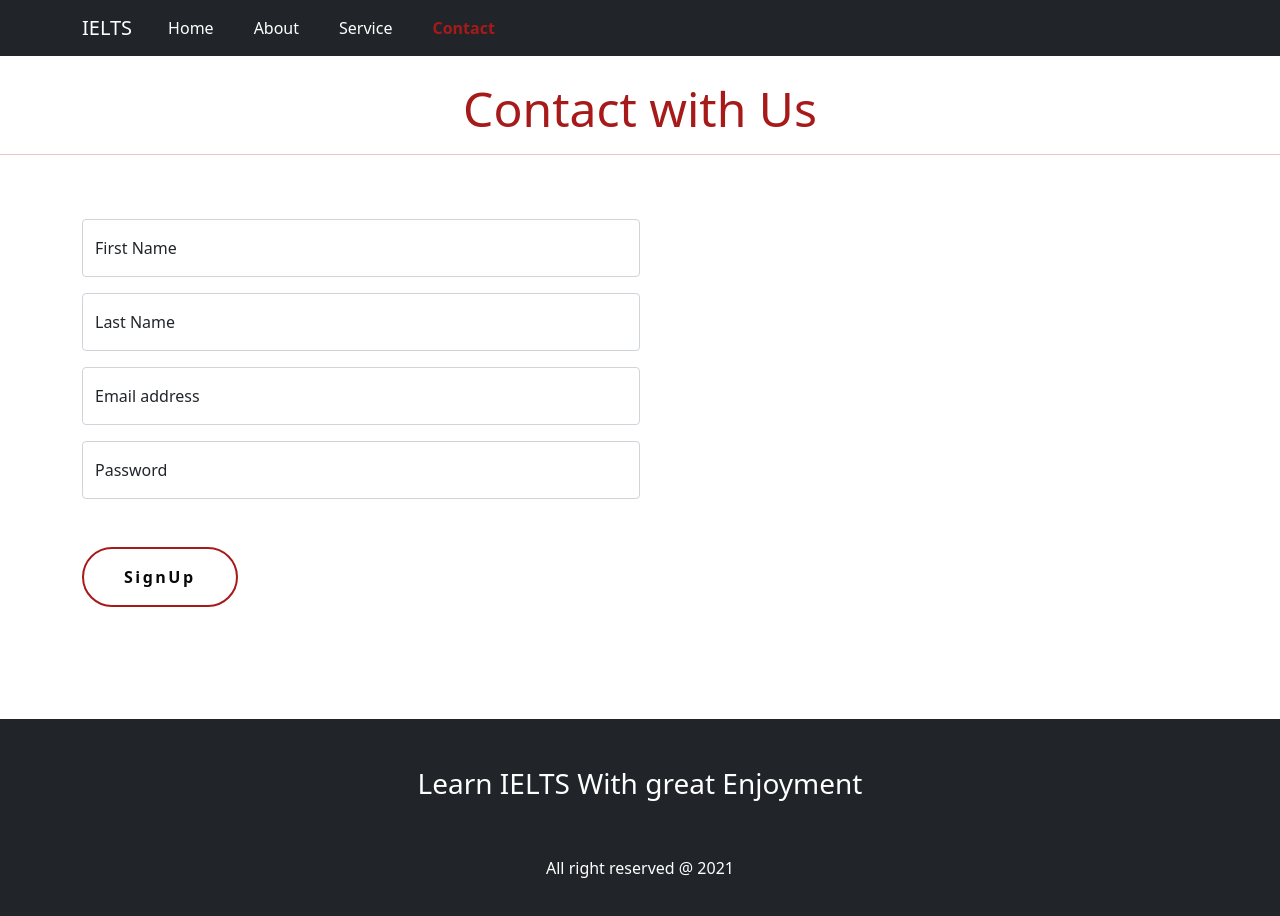
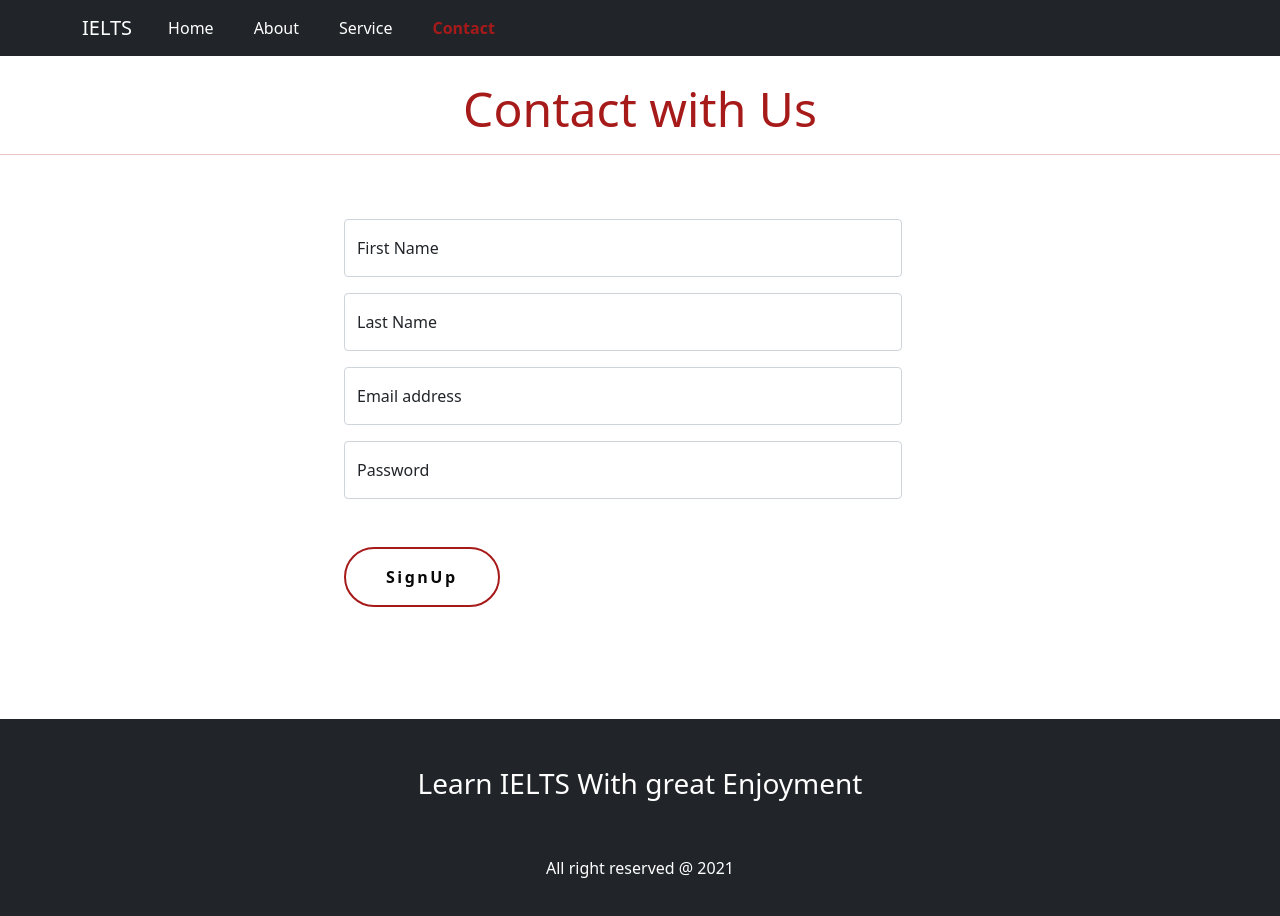
Before and after one commit to gulsabafiha/IELTSAcademy_REACTJs, a React (Create React App) app: page /contact in a window 1280 px wide. Shown: the top 916 px of the page. Built offline with nearby package versions, Linux system fonts and the light colour scheme.

Commit message:
overflow and contact page updated

```diff
--- a/src/components/Contact/Contact.js
+++ b/src/components/Contact/Contact.js
@@ -3,12 +3,13 @@ import { Container, FloatingLabel, Form } from 'react-bootstrap';
 import './Contact.css';
 const Contact = () => {
     return (
-        <div>
+       <div style={{overflow:'hidden'}}>
+
              <h3 style={{ textAlign: 'center', fontSize: '3rem',color:'rgb(167, 26, 26)' }}>Contact with Us</h3>
             <hr style={{ color: 'rgb(167, 26, 26)' }} />
             <br />
             <br />
-            <Container>
+            <Container style={{marginRight:'-12rem'}}>
                 <FloatingLabel
                         controlId="floatingInput"
                         label="First Name"
--- a/src/components/Home/Home.css
+++ b/src/components/Home/Home.css
@@ -22,7 +22,7 @@
     transition: all 0.3s ease 0s;
     letter-spacing: 2.5px;
   font-weight: 500;
-  border: 2px solid white;
+  border: 2px solid rgb(206, 200, 200);
 }
 .text-bg button:hover {
     background-color: rgb(167, 26, 26);
--- a/src/components/Home/Home.js
+++ b/src/components/Home/Home.js
@@ -19,7 +19,7 @@ const Home = () => {
         .then(data=>setTeams(data))
     }, []);
     return (
-        <div>
+        <div >
 
                 {/* hero section  */}
                     <div className='bg-img'>
--- a/src/components/Menu/Menu.js
+++ b/src/components/Menu/Menu.js
@@ -5,7 +5,7 @@ import './Menu.css';
 
 const Menu = () => {
   return (
-    <div>
+    <div style={{overflow:'hidden'}}>
   <Navbar bg="dark" variant="dark">
     <Container>
     <Navbar.Brand >IELTS</Navbar.Brand>
--- a/src/components/NotFound/NotFound.js
+++ b/src/components/NotFound/NotFound.js
@@ -2,7 +2,7 @@ import React from 'react';
 
 const NotFound = () => {
     return (
-        <div style={{backgroundColor:'black'}}>
+        <div style={{backgroundColor:'rgb(33, 37, 41)',marginTop:'-1.5rem'}}>
              <h3 style={{ textAlign: 'center', fontSize: '3rem',color:'rgb(167, 26, 26)' }}>Sorry!! Page didn't find!!!</h3>
             <hr style={{ color: 'rgb(167, 26, 26)' }} />
             <br />
```
